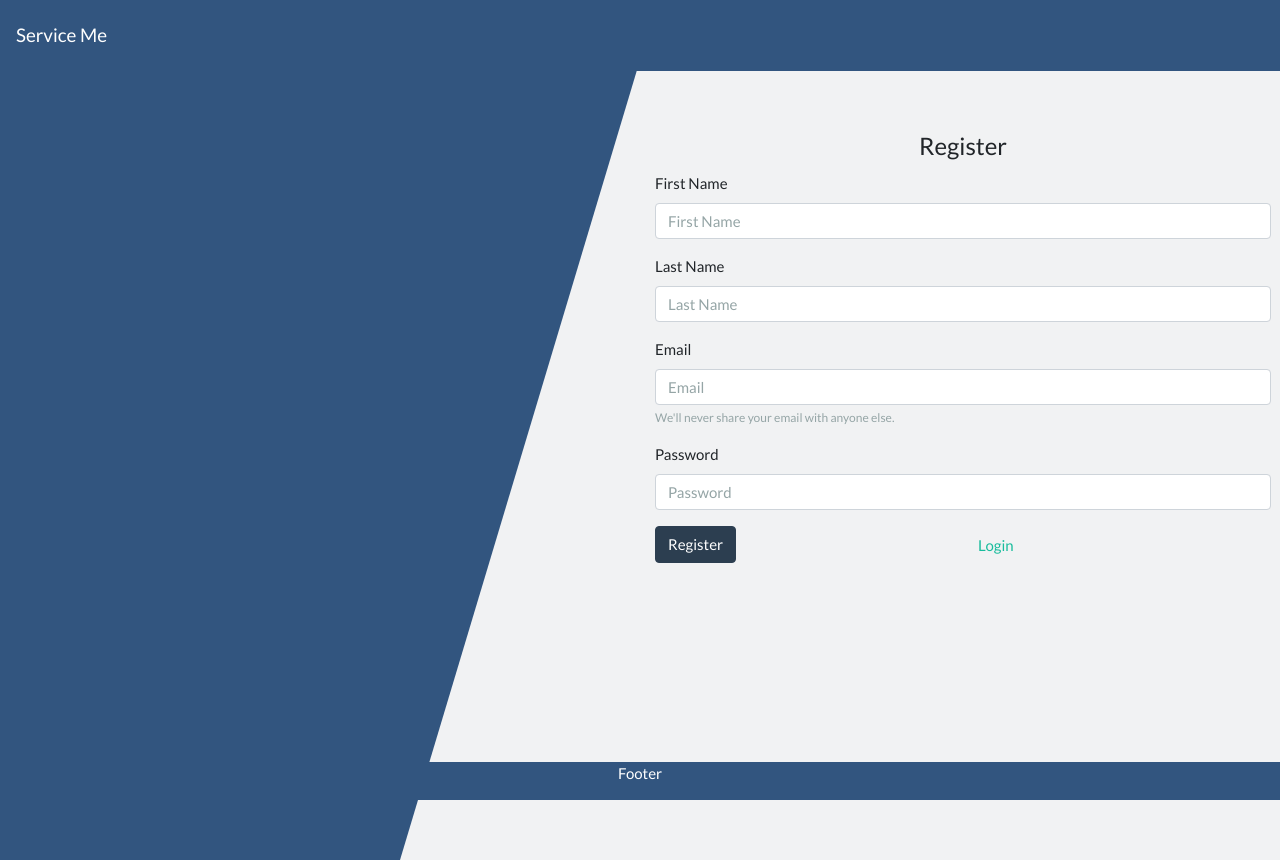
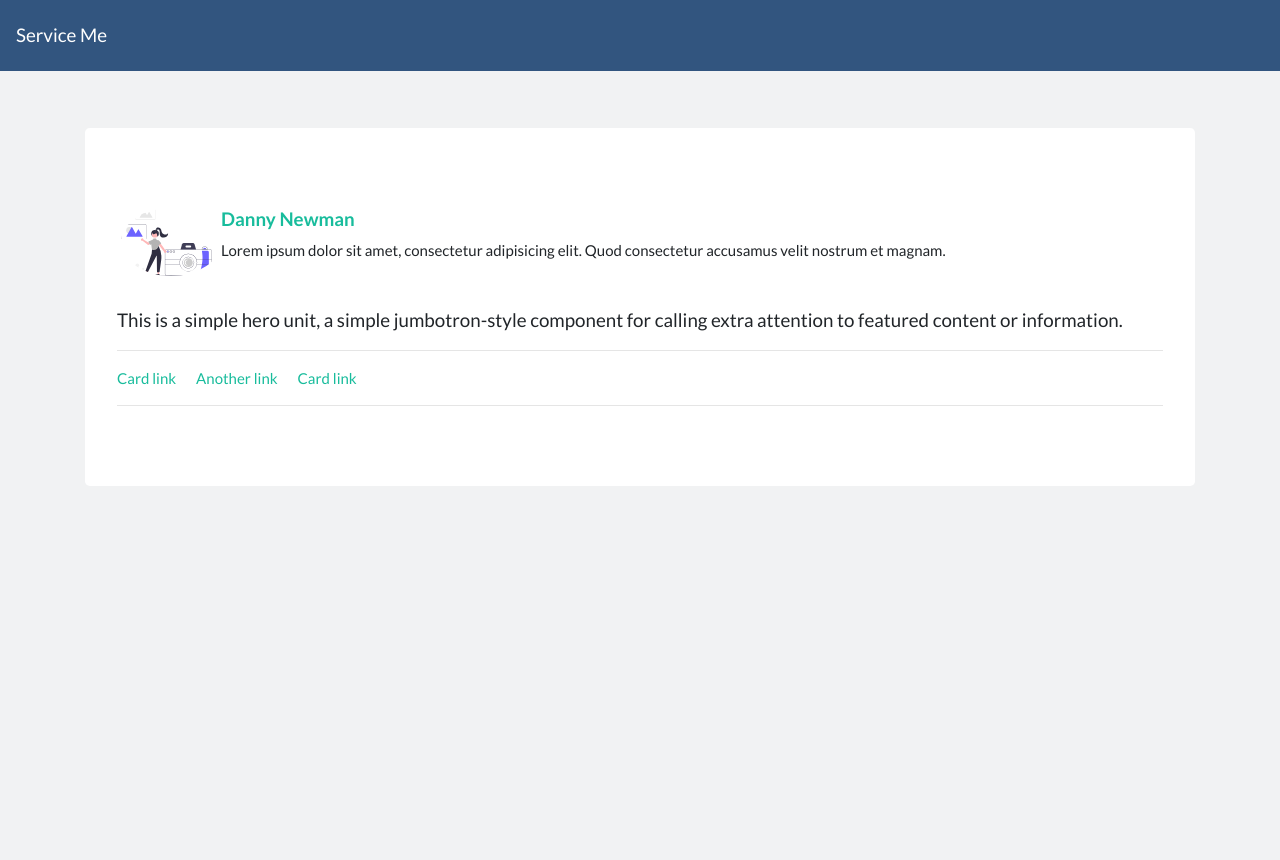
Before and after one commit to sarahatlane/momoo, an Angular app: page /service in a window 1280 px wide. Before the commit this address led to /register. After the commit the page ends 800 px from the top, so only its background shows below. Built offline with nearby package versions, Linux system fonts and the light colour scheme.

Commit message:
../new changes from master

```diff
--- a/src/app/app-routing.module.ts
+++ b/src/app/app-routing.module.ts
@@ -5,6 +5,7 @@ import { RegisterComponent } from './components/register/register.component';
 import { LoginComponent } from './components/login/login.component';
 import { NewComponent } from './components/new/new.component';
 import { NavComponent } from './components/nav/nav.component';
+import { ServiceComponent } from './components/service/service.component';
 
 
 
@@ -14,6 +15,7 @@ const routes: Routes = [
   { path: 'login', component: LoginComponent },
   { path: 'new', component: NewComponent },
   { path: 'nav', component: NavComponent },
+  { path: 'service', component: ServiceComponent },
   { path: '**', redirectTo: 'register', pathMatch: 'full' }
 ];
 
--- a/src/app/app.module.ts
+++ b/src/app/app.module.ts
@@ -10,6 +10,7 @@ import { JobComponent } from './components/job/job.component';
 import { RegisterComponent } from './components/register/register.component';
 import { LoginComponent } from './components/login/login.component';
 import { NewComponent } from './components/new/new.component';
+import { ServiceComponent } from './components/service/service.component';
 
 
 @NgModule({
@@ -22,6 +23,7 @@ import { NewComponent } from './components/new/new.component';
     RegisterComponent,
     LoginComponent,
     NewComponent,
+    ServiceComponent,
 
   ],
   imports: [
--- /dev/null
+++ b/src/app/components/service/service.component.html
@@ -0,0 +1,31 @@
+<div class="container mt-5">
+    <div class="row">
+        <div class="col-md-12">
+            <div class="jumbotron">
+
+                  <div class="media mt-3 px-1 text-md-left">
+                    <div class="job__img">
+                        <img src="../../../assets/images/2.svg" alt="">
+                      </div>
+                    <div class="media-body">
+                      <h5 class="font-weight-bold mt-0">
+                        <a href="">Danny Newman</a>
+                      </h5>
+                      Lorem ipsum dolor sit amet, consectetur adipisicing elit. Quod consectetur accusamus velit nostrum et
+                      magnam.
+                    </div>
+                  </div>
+
+                <p class="lead mt-2">This is a simple hero unit, a simple jumbotron-style component for calling extra attention to featured content or information.</p>
+                <hr class="my-3">
+                <a href="#" class="card-link">Card link</a>
+                <a href="#" class="card-link">Another link</a>
+                <a href="#" class="card-link">Card link</a>
+                <hr class="my-3">
+
+
+              </div>
+        </div>
+    </div>
+
+</div>
--- /dev/null
+++ b/src/app/components/service/service.component.scss
@@ -0,0 +1,10 @@
+.jumbotron {
+
+    background-color: #ffffff !important;
+
+}
+.job__img img {
+    width: 100px;
+    border-radius: 50%;
+    margin-bottom: 22px;
+  }
--- /dev/null
+++ b/src/app/components/service/service.component.ts
@@ -0,0 +1,15 @@
+import { Component, OnInit } from '@angular/core';
+
+@Component({
+  selector: 'app-service',
+  templateUrl: './service.component.html',
+  styleUrls: ['./service.component.scss']
+})
+export class ServiceComponent implements OnInit {
+
+  constructor() { }
+
+  ngOnInit(): void {
+  }
+
+}
```
Also changed, not shown: 1 other file (tests, documents, lock files or other folders).
